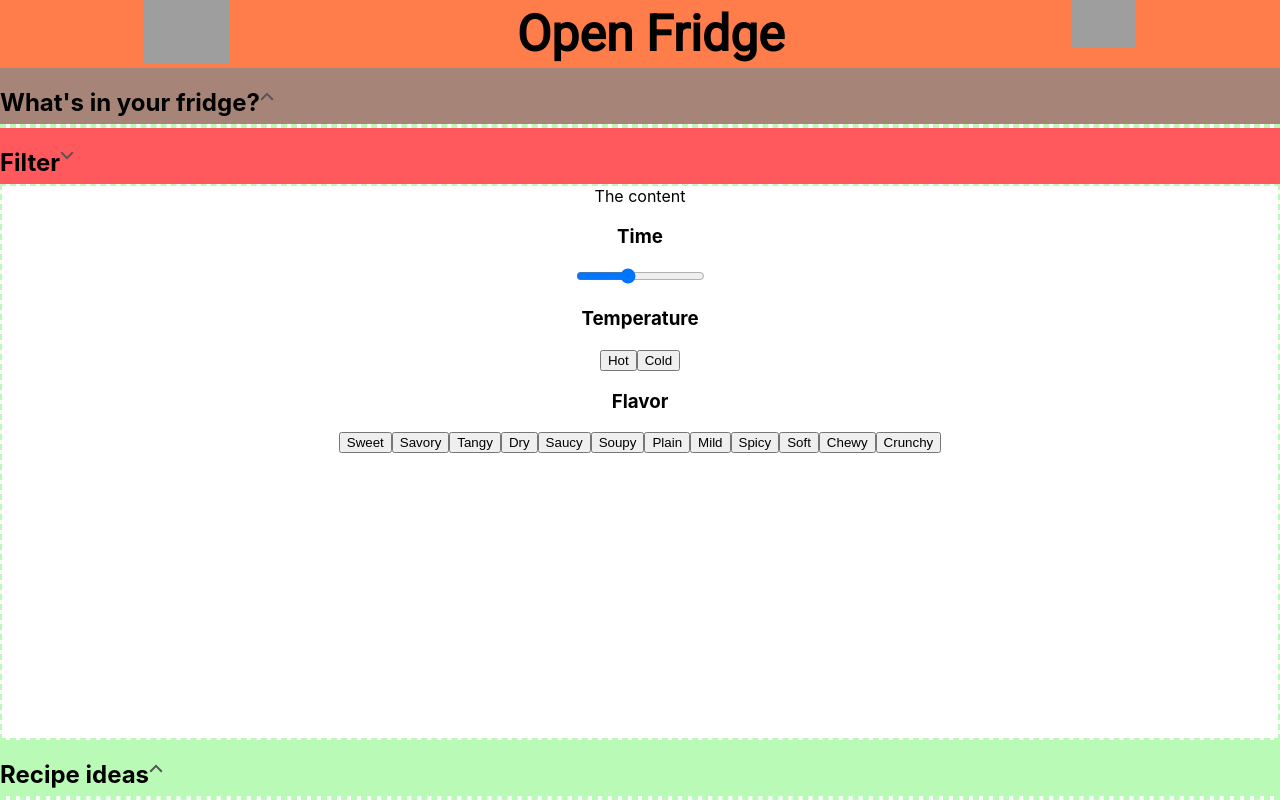
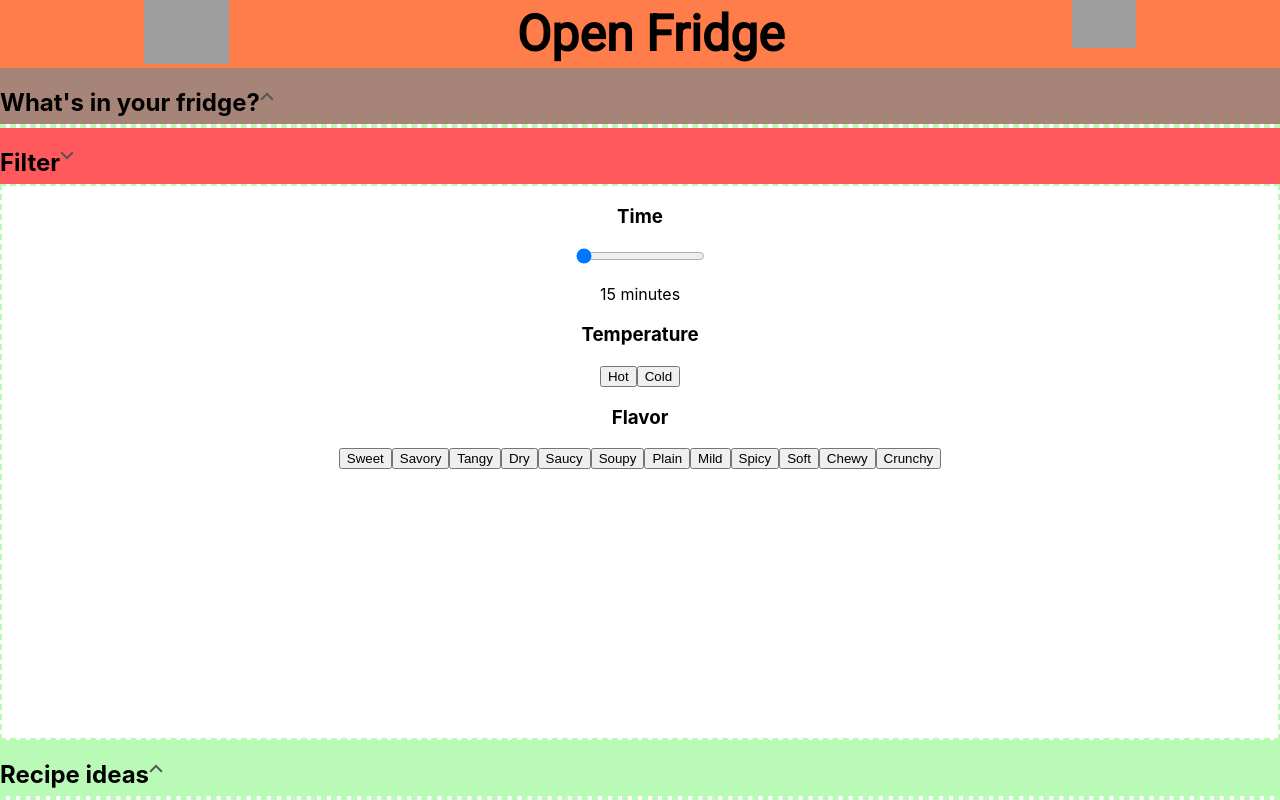
Before and after one commit to jo-well29/open-fridge, a React (Create React App) app in the folder open-fridge/: page / in a window 1280 px wide. Built offline with nearby package versions, Linux system fonts and the light colour scheme; grey boxes are pictures that could not be loaded.

Commit message:
Button component abstracted, slider and buttons edit state

```diff
--- a/open-fridge/src/App.js
+++ b/open-fridge/src/App.js
@@ -10,7 +10,10 @@ class App extends React.Component {
   constructor(props) {
     super(props);
     this.state = {
-      expand: 'filter'
+      expand: 'filter',
+      filterTime: 15,
+      filterTemp: '',
+      filterFlavor: []
     }
   }
 
@@ -26,12 +29,39 @@ class App extends React.Component {
     }
   }
 
+  changeHandler = (e) => {
+    const key = `filter.${e.target.name}`;
+    this.setState({
+      [e.target.name] : Number(e.target.value)
+    })
+  }
+
+  buttonPusher = (e, list) => {
+
+    console.log(list)
+    console.log(this.state[list])
+    console.log(e.target.name)
+    let newList;
+    if (this.state[list].includes(e.target.name)) {
+      newList = [ ...this.state[list]]
+      newList.splice(newList.indexOf(e.target.name), 1)
+    } else {
+      newList = [ ...this.state[list]]
+      newList.push(e.target.name);
+    }
+    this.setState(state => (
+      { [list]: newList }
+    ))
+  }
+
   render() {
+    const { filterTime, filterTemp, filterFlavor } = this.state;
+    const filterData = { filterTime, filterTemp, filterFlavor };
     return (
       <div className="App">
         <Header />
         <Inventory expand={this.state.expand} onClick={() => this.expander('inventory')} />
-        <Filter expand={this.state.expand} onClick={() => this.expander('filter')} />
+        <Filter formData={filterData} onChange={this.changeHandler} expand={this.state.expand} onSelect={this.buttonPusher} onClick={() => this.expander('filter')} />
         <RecipeIdeas expand={this.state.expand} onClick={() => this.expander('recipes')} />
       </div>
     );
--- a/open-fridge/src/component/Filter.jsx
+++ b/open-fridge/src/component/Filter.jsx
@@ -1,36 +1,37 @@
 import React from 'react'
 import './styles/Filter.css'
 import ToggleHeader from './shared/ToggleHeader'
+import FilterButton from './shared/FilterButton'
 
 const Filter = (props) => {
     return (
         <>
             <ToggleHeader onClick={props.onClick} expand={props.expand} sectionName="filter" label="Filter" color="magenta" />
             <div className={`content ${props.expand === 'filter' ? 'expand' : 'contract'}`}>
-                The content
-                    <div className="filter">
+                <div className="filter">
                     <h3>Time</h3>
-                    <input type="range" min="5" max="120" className="slider" />
+                    <input name="filterTime" type="range" step="15" value={props.formData.filterTime} min="15" max="60" className="slider" onChange={props.onChange} />
+                    <p>{props.formData.filterTime} minutes</p>
                     <div className="temperature">
                         <h3>Temperature</h3>
-                        <button>Hot</button>
-                        <button>Cold</button>
+                        <FilterButton name="Hot" onClick={props.onSelect} list='filterTemp' />
+                        <FilterButton name="Cold" onClick={props.onSelect} list='filterTemp' />
                     </div>
                     <div className="flavor">
                         <h3>Flavor</h3>
                         <div className="attributes">
-                            <button>Sweet</button>
-                            <button>Savory</button>
-                            <button>Tangy</button>
-                            <button>Dry</button>
-                            <button>Saucy</button>
-                            <button>Soupy</button>
-                            <button>Plain</button>
-                            <button>Mild</button>
-                            <button>Spicy</button>
-                            <button>Soft</button>
-                            <button>Chewy</button>
-                            <button>Crunchy</button>
+                            <button name="Sweet" onClick={(e) => props.onSelect(e, 'filterFlavor')}>Sweet</button>
+                            <button name="Savory" onClick={(e) => props.onSelect(e, 'filterFlavor')}>Savory</button>
+                            <button onClick={(e) => props.onSelect(e, 'filterFlavor')}>Tangy</button>
+                            <button onClick={(e) => props.onSelect(e, 'filterFlavor')}>Dry</button>
+                            <button onClick={(e) => props.onSelect(e, 'filterFlavor')}>Saucy</button>
+                            <button onClick={(e) => props.onSelect(e, 'filterFlavor')}>Soupy</button>
+                            <button onClick={(e) => props.onSelect(e, 'filterFlavor')}>Plain</button>
+                            <button onClick={(e) => props.onSelect(e, 'filterFlavor')}>Mild</button>
+                            <button onClick={(e) => props.onSelect(e, 'filterFlavor')}>Spicy</button>
+                            <button onClick={(e) => props.onSelect(e, 'filterFlavor')}>Soft</button>
+                            <button onClick={(e) => props.onSelect(e, 'filterFlavor')}>Chewy</button>
+                            <button onClick={(e) => props.onSelect(e, 'filterFlavor')}>Crunchy</button>
                         </div>
 
                     </div>
--- a/open-fridge/src/component/shared/FilterButton.js
+++ b/open-fridge/src/component/shared/FilterButton.js
@@ -1,11 +1,12 @@
 import React from 'react'
 
-
-
-export const FilterButton = ({ onClick, className, color, title, variant }) => (
+export const FilterButton = ({ onClick, className, list, color, name, variant }) => (
 	<button
-		onClick={onClick}
+		name={name}
+		onClick={(e) => onClick(e, list)}
 		className={`button ${className} ${variant} ${color}`}>
-		{title}
+		{name}
 	</button>
 )
+
+export default FilterButton;
```
